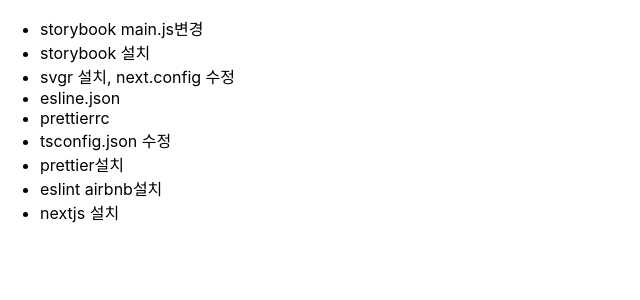
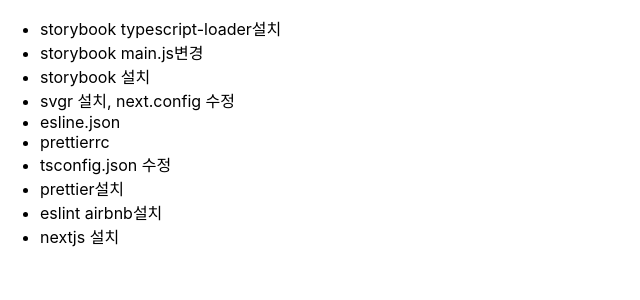
Before and after one commit to ferrari219/busker-app-ts, a Next.js app: page / in a window 1280 px wide. Shown: the top 300 px of the page, without its empty margins (0-640 px from the left). Built offline with nearby package versions, Linux system fonts and the light colour scheme.

Commit message:
typescript-loader설치

```diff
--- a/package.json
+++ b/package.json
@@ -39,6 +39,7 @@
     "eslint-plugin-react": "^7.26.1",
     "eslint-plugin-react-hooks": "^4.2.0",
     "prettier": "^2.4.1",
+    "react-docgen-typescript-loader": "^3.7.2",
     "typescript": "4.4.4"
   }
 }
--- a/pages/index.tsx
+++ b/pages/index.tsx
@@ -4,6 +4,7 @@
   return (
     <div>
       <ul>
+        <li>storybook typescript-loader설치</li>
         <li>storybook main.js변경</li>
         <li>storybook 설치</li>
         <li>svgr 설치, next.config 수정</li>
```
Also changed, not shown: 1 other file (tests, documents, lock files or other folders).
